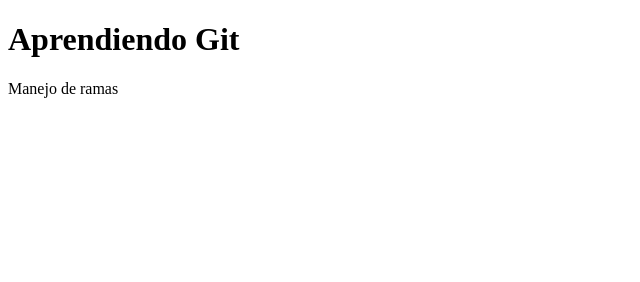
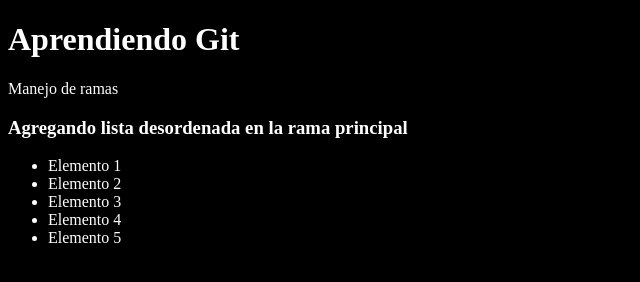
Before and after one commit to seba0896/ramas, a plain HTML site: page index.html in a window 1280 px wide. Shown: the whole page, without its empty margins (0-640 px from the left). Drawn offline with Linux system fonts and the light colour scheme.

Commit message:
Modificando index.html y css en rama main

```diff
--- a/index.html
+++ b/index.html
@@ -5,11 +5,21 @@
     <meta http-equiv="X-UA-Compatible" content="IE=edge">
     <meta name="viewport" content="width=device-width, initial-scale=1.0">
     <title>Aprendiendo Git</title>
+    <link rel="stylesheet" href="style.css">
 </head>
 <body>
 
     <h1>Aprendiendo Git</h1>
 
     <p>Manejo de ramas</p>
+
+    <h3>Agregando lista desordenada en la rama principal</h3>
+    <ul>
+        <li>Elemento 1</li>
+        <li>Elemento 2</li>
+        <li>Elemento 3</li>
+        <li>Elemento 4</li>
+        <li>Elemento 5</li>
+    </ul>
 </body>
 </html>
--- a/style.css
+++ b/style.css
@@ -0,0 +1,4 @@
+body{
+    background-color: black;
+    color: white;
+}
```
